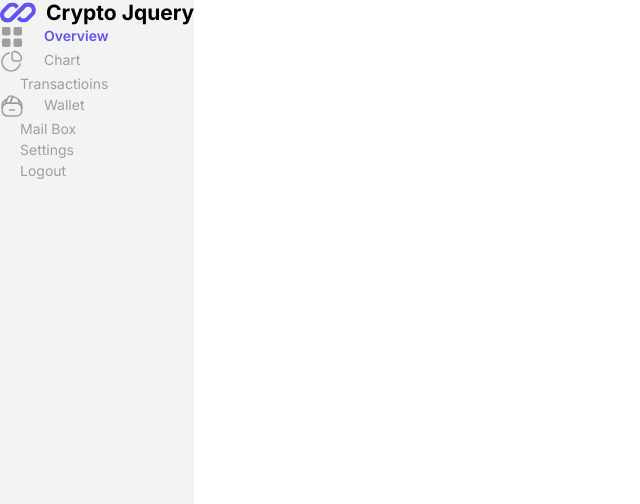
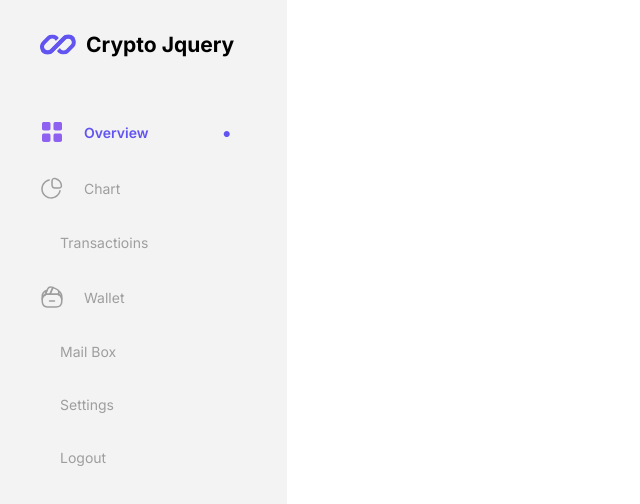
Before and after one commit to ItsRau1/crypto-jquery, a plain HTML site: page src/index.html in a window 1280 px wide. Shown: the whole page, without its empty margins (0-640 px from the left). Drawn offline with nearby package versions, Linux system fonts and the light colour scheme.

Commit message:
style menu

```diff
--- a/src/styles/styles.css
+++ b/src/styles/styles.css
@@ -1,3 +1,10 @@
+:root{
+    --gray-900: #F3F3F3;
+    --gray-500: #9E9E9E;
+
+    --purple-500: #6154F0;
+}
+
 *{
     margin: 0;
     padding: 0;
@@ -17,12 +24,14 @@ body, html{
 
 .aside-container{
     height: 100%;
-    background-color: #F3F3F3;
+    background-color: var(--gray-900);
+    padding: 2rem 3.3125rem 0 2.5rem;
 }
 
 .aside-header{
     display: flex;
     gap: 0.625rem;
+    margin: 0 0 3.9375rem 0;
 }
 
 .aside-title{
@@ -32,19 +41,34 @@ body, html{
 }
 
 .aside-menu{
-
+    display: flex;
+    flex-direction: column;
+    gap: 2rem;
 }
 
 .menu-item{
     display: flex;
     gap: 1.25rem;
+    align-items: center;
     text-decoration: none;
-    color: #9E9E9E;
+    color: var(--gray-500);
     font-size: 0.875rem;
     line-height: 1.3125rem;
+    transition: color 0.2s ;
+}
+.menu-item:hover{
+    color: var(--purple-500)
 }
 
 .selected{
-    color: #6154F0;
+    color: var(--purple-500);
     font-weight: 600;
 }
+.selected img{
+    filter: invert(37%) sepia(67%) saturate(5337%) hue-rotate(235deg) brightness(98%) contrast(93%);
+    /* Purple color, refers to Var (--purple-500), HEX Code: #6154F0 */
+}
+.selected::after{
+    content: "●";
+    margin: 0 0 0 3.375rem;
+}
```
